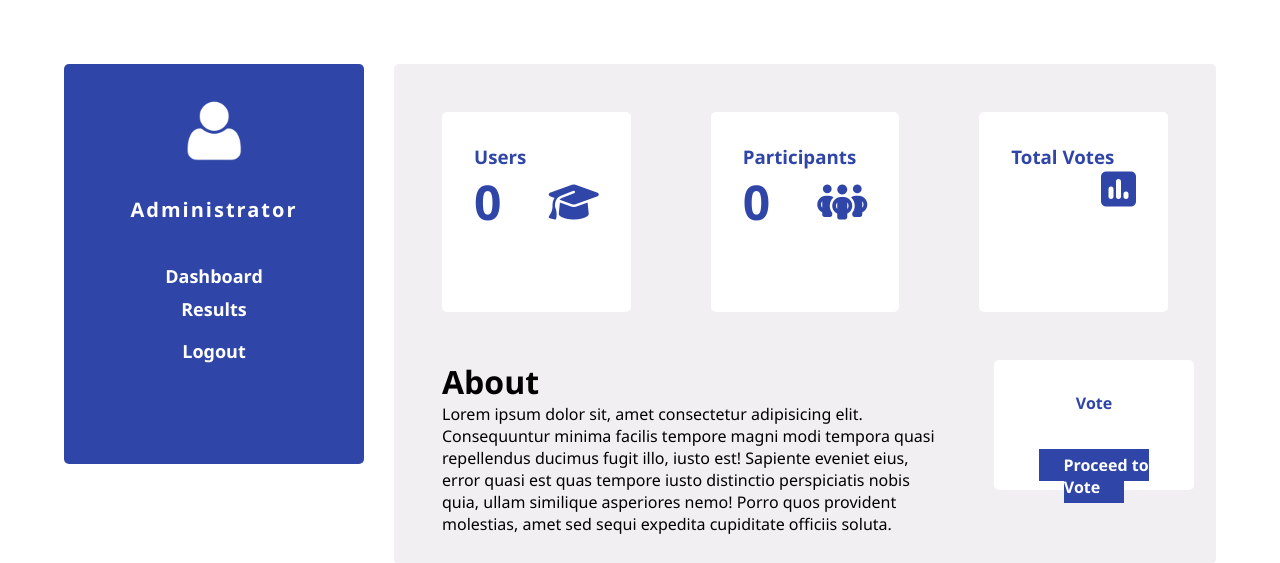
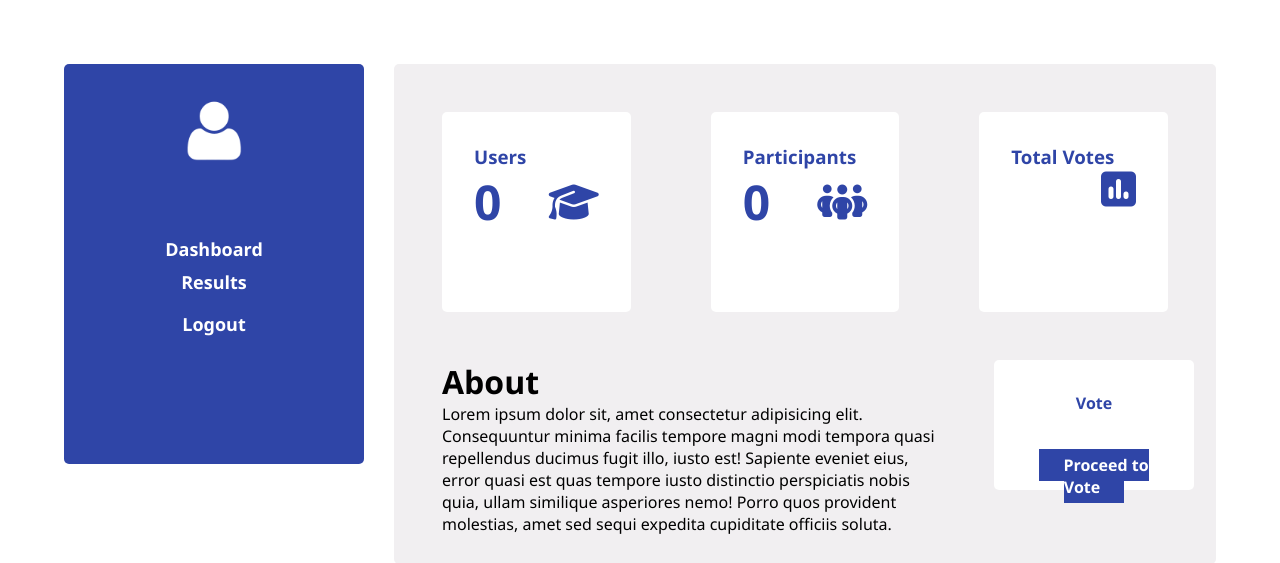
Before and after one commit to JoeMansourr/voting-system, a PHP site: page / in a window 1280 px wide. Shown: the top 563 px of the page. Run offline with PHP 8.4, Linux system fonts and the light colour scheme; data that the repository does not hold is empty; some libraries are stand-ins or nearby versions.

Commit message:
Update index.php

```diff
--- a/index.php
+++ b/index.php
@@ -1,7 +1,4 @@
 <?php
-
-
-    session_start();
 
     include "inc/db.inc.php";
 
@@ -38,14 +35,6 @@
             <div class="box1">
                 <div class="box1-content">
                     <img src="images/profile-pic.png" id="profile-pic">
-                    <p class="session-name"><?php
-
-                        if(isset($_SESSION['username'])){
-                            echo $_SESSION['username'];
-                        }else{
-                            echo "Administrator";
-                        }
-                    ?></p>
                     <ul>
                         <li class="active"><a href="index.php">Dashboard</a></li>
                         <li><a href="results.php">Results</a></li>
```
